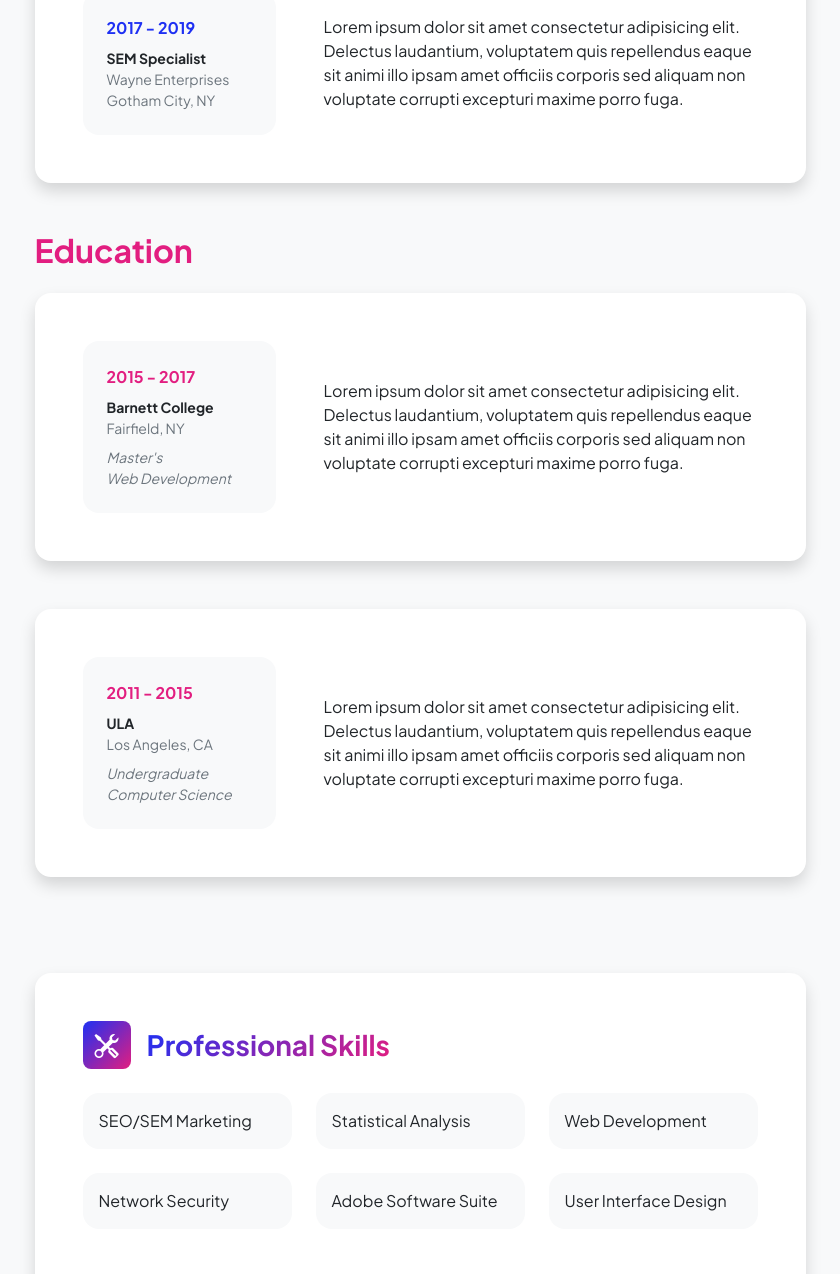
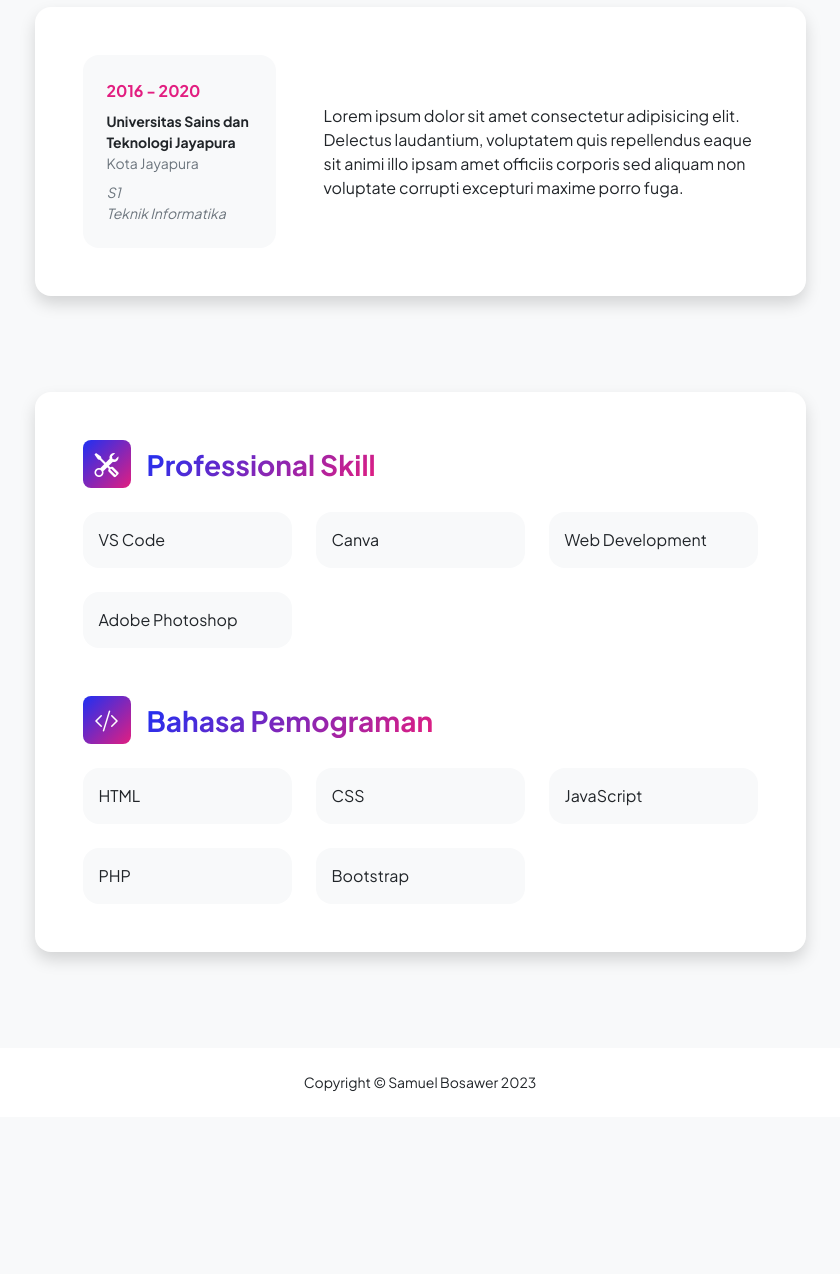
Before and after one commit to samuelbosawer/profile-2023, a plain HTML site: page resume.html in a window 1280 px wide. Shown: the part 651-1925 px from the top of the page, without its empty margins (220-1060 px from the left). After the commit the page ends 1768 px from the top, so only its background shows below. Drawn offline with nearby package versions, Linux system fonts and the light colour scheme.

Commit message:
modifikasi halaman resume.html

```diff
--- a/resume.html
+++ b/resume.html
@@ -5,7 +5,7 @@
         <meta name="viewport" content="width=device-width, initial-scale=1, shrink-to-fit=no" />
         <meta name="description" content="" />
         <meta name="author" content="" />
-        <title>Personal - Start Bootstrap Template</title>
+        <title>Profile - Samuel Bosawer </title>
         <!-- Favicon-->
         <link rel="icon" type="image/x-icon" href="assets/favicon.ico" />
         <!-- Custom Google font-->
@@ -22,7 +22,7 @@
             <!-- Navigation-->
             <nav class="navbar navbar-expand-lg navbar-light bg-white py-3">
                 <div class="container px-5">
-                    <a class="navbar-brand" href="index.html"><span class="fw-bolder text-primary">Start Bootstrap</span></a>
+                    <a class="navbar-brand" href="index.html"><span class="fw-bolder text-primary">Profile Samuel Bosawer</span></a>
                     <button class="navbar-toggler" type="button" data-bs-toggle="collapse" data-bs-target="#navbarSupportedContent" aria-controls="navbarSupportedContent" aria-expanded="false" aria-label="Toggle navigation"><span class="navbar-toggler-icon"></span></button>
                     <div class="collapse navbar-collapse" id="navbarSupportedContent">
                         <ul class="navbar-nav ms-auto mb-2 mb-lg-0 small fw-bolder">
@@ -44,13 +44,10 @@
                         <!-- Experience Section-->
                         <section>
                             <div class="d-flex align-items-center justify-content-between mb-4">
-                                <h2 class="text-primary fw-bolder mb-0">Experience</h2>
+                                <h2 class="text-primary fw-bolder mb-0">Pengalaman</h2>
                                 <!-- Download resume button-->
                                 <!-- Note: Set the link href target to a PDF file within your project-->
-                                <a class="btn btn-primary px-4 py-3" href="#!">
-                                    <div class="d-inline-block bi bi-download me-2"></div>
-                                    Download Resume
-                                </a>
+
                             </div>
                             <!-- Experience Card 1-->
                             <div class="card shadow border-0 rounded-4 mb-5">
@@ -58,71 +55,35 @@
                                     <div class="row align-items-center gx-5">
                                         <div class="col text-center text-lg-start mb-4 mb-lg-0">
                                             <div class="bg-light p-4 rounded-4">
-                                                <div class="text-primary fw-bolder mb-2">2019 - Present</div>
-                                                <div class="small fw-bolder">Web Developer</div>
-                                                <div class="small text-muted">Stark Industries</div>
-                                                <div class="small text-muted">Los Angeles, CA</div>
+                                                <div class="text-primary fw-bolder mb-2">2023 - Sekarang</div>
+                                                <div class="small fw-bolder">Kelas Kursus HTML,CSS</div>
+                                                <div class="small text-muted">SaCode</div>
+                                                <div class="small text-muted">Kota Jayapura</div>
                                             </div>
                                         </div>
                                         <div class="col-lg-8"><div>Lorem ipsum dolor sit amet consectetur adipisicing elit. Delectus laudantium, voluptatem quis repellendus eaque sit animi illo ipsam amet officiis corporis sed aliquam non voluptate corrupti excepturi maxime porro fuga.</div></div>
                                     </div>
                                 </div>
                             </div>
-                            <!-- Experience Card 2-->
-                            <div class="card shadow border-0 rounded-4 mb-5">
-                                <div class="card-body p-5">
-                                    <div class="row align-items-center gx-5">
-                                        <div class="col text-center text-lg-start mb-4 mb-lg-0">
-                                            <div class="bg-light p-4 rounded-4">
-                                                <div class="text-primary fw-bolder mb-2">2017 - 2019</div>
-                                                <div class="small fw-bolder">SEM Specialist</div>
-                                                <div class="small text-muted">Wayne Enterprises</div>
-                                                <div class="small text-muted">Gotham City, NY</div>
-                                            </div>
-                                        </div>
-                                        <div class="col-lg-8"><div>Lorem ipsum dolor sit amet consectetur adipisicing elit. Delectus laudantium, voluptatem quis repellendus eaque sit animi illo ipsam amet officiis corporis sed aliquam non voluptate corrupti excepturi maxime porro fuga.</div></div>
-                                    </div>
-                                </div>
-                            </div>
+
                         </section>
                         <!-- Education Section-->
                         <section>
-                            <h2 class="text-secondary fw-bolder mb-4">Education</h2>
+                            <h2 class="text-secondary fw-bolder mb-4">Pendidikan</h2>
                             <!-- Education Card 1-->
                             <div class="card shadow border-0 rounded-4 mb-5">
                                 <div class="card-body p-5">
                                     <div class="row align-items-center gx-5">
                                         <div class="col text-center text-lg-start mb-4 mb-lg-0">
                                             <div class="bg-light p-4 rounded-4">
-                                                <div class="text-secondary fw-bolder mb-2">2015 - 2017</div>
+                                                <div class="text-secondary fw-bolder mb-2">2016 - 2020</div>
                                                 <div class="mb-2">
-                                                    <div class="small fw-bolder">Barnett College</div>
-                                                    <div class="small text-muted">Fairfield, NY</div>
+                                                    <div class="small fw-bolder">Universitas Sains dan Teknologi Jayapura</div>
+                                                    <div class="small text-muted">Kota Jayapura</div>
                                                 </div>
                                                 <div class="fst-italic">
-                                                    <div class="small text-muted">Master's</div>
-                                                    <div class="small text-muted">Web Development</div>
-                                                </div>
-                                            </div>
-                                        </div>
-                                        <div class="col-lg-8"><div>Lorem ipsum dolor sit amet consectetur adipisicing elit. Delectus laudantium, voluptatem quis repellendus eaque sit animi illo ipsam amet officiis corporis sed aliquam non voluptate corrupti excepturi maxime porro fuga.</div></div>
-                                    </div>
-                                </div>
-                            </div>
-                            <!-- Education Card 2-->
-                            <div class="card shadow border-0 rounded-4 mb-5">
-                                <div class="card-body p-5">
-                                    <div class="row align-items-center gx-5">
-                                        <div class="col text-center text-lg-start mb-4 mb-lg-0">
-                                            <div class="bg-light p-4 rounded-4">
-                                                <div class="text-secondary fw-bolder mb-2">2011 - 2015</div>
-                                                <div class="mb-2">
-                                                    <div class="small fw-bolder">ULA</div>
-                                                    <div class="small text-muted">Los Angeles, CA</div>
-                                                </div>
-                                                <div class="fst-italic">
-                                                    <div class="small text-muted">Undergraduate</div>
-                                                    <div class="small text-muted">Computer Science</div>
+                                                    <div class="small text-muted">S1</div>
+                                                    <div class="small text-muted">Teknik Informatika</div>
                                                 </div>
                                             </div>
                                         </div>
@@ -142,24 +103,22 @@
                                     <div class="mb-5">
                                         <div class="d-flex align-items-center mb-4">
                                             <div class="feature bg-primary bg-gradient-primary-to-secondary text-white rounded-3 me-3"><i class="bi bi-tools"></i></div>
-                                            <h3 class="fw-bolder mb-0"><span class="text-gradient d-inline">Professional Skills</span></h3>
+                                            <h3 class="fw-bolder mb-0"><span class="text-gradient d-inline">Professional Skill</span></h3>
                                         </div>
                                         <div class="row row-cols-1 row-cols-md-3 mb-4">
-                                            <div class="col mb-4 mb-md-0"><div class="d-flex align-items-center bg-light rounded-4 p-3 h-100">SEO/SEM Marketing</div></div>
-                                            <div class="col mb-4 mb-md-0"><div class="d-flex align-items-center bg-light rounded-4 p-3 h-100">Statistical Analysis</div></div>
+                                            <div class="col mb-4 mb-md-0"><div class="d-flex align-items-center bg-light rounded-4 p-3 h-100">VS Code</div></div>
+                                            <div class="col mb-4 mb-md-0"><div class="d-flex align-items-center bg-light rounded-4 p-3 h-100">Canva</div></div>
                                             <div class="col"><div class="d-flex align-items-center bg-light rounded-4 p-3 h-100">Web Development</div></div>
                                         </div>
                                         <div class="row row-cols-1 row-cols-md-3">
-                                            <div class="col mb-4 mb-md-0"><div class="d-flex align-items-center bg-light rounded-4 p-3 h-100">Network Security</div></div>
-                                            <div class="col mb-4 mb-md-0"><div class="d-flex align-items-center bg-light rounded-4 p-3 h-100">Adobe Software Suite</div></div>
-                                            <div class="col"><div class="d-flex align-items-center bg-light rounded-4 p-3 h-100">User Interface Design</div></div>
+                                            <div class="col mb-4 mb-md-0"><div class="d-flex align-items-center bg-light rounded-4 p-3 h-100">Adobe Photoshop</div></div>
                                         </div>
                                     </div>
                                     <!-- Languages list-->
                                     <div class="mb-0">
                                         <div class="d-flex align-items-center mb-4">
                                             <div class="feature bg-primary bg-gradient-primary-to-secondary text-white rounded-3 me-3"><i class="bi bi-code-slash"></i></div>
-                                            <h3 class="fw-bolder mb-0"><span class="text-gradient d-inline">Languages</span></h3>
+                                            <h3 class="fw-bolder mb-0"><span class="text-gradient d-inline">Bahasa Pemograman</span></h3>
                                         </div>
                                         <div class="row row-cols-1 row-cols-md-3 mb-4">
                                             <div class="col mb-4 mb-md-0"><div class="d-flex align-items-center bg-light rounded-4 p-3 h-100">HTML</div></div>
@@ -167,9 +126,8 @@
                                             <div class="col"><div class="d-flex align-items-center bg-light rounded-4 p-3 h-100">JavaScript</div></div>
                                         </div>
                                         <div class="row row-cols-1 row-cols-md-3">
-                                            <div class="col mb-4 mb-md-0"><div class="d-flex align-items-center bg-light rounded-4 p-3 h-100">Python</div></div>
-                                            <div class="col mb-4 mb-md-0"><div class="d-flex align-items-center bg-light rounded-4 p-3 h-100">Ruby</div></div>
-                                            <div class="col"><div class="d-flex align-items-center bg-light rounded-4 p-3 h-100">Node.js</div></div>
+                                            <div class="col mb-4 mb-md-0"><div class="d-flex align-items-center bg-light rounded-4 p-3 h-100">PHP</div></div>
+                                            <div class="col mb-4 mb-md-0"><div class="d-flex align-items-center bg-light rounded-4 p-3 h-100">Bootstrap</div></div>
                                         </div>
                                     </div>
                                 </div>
@@ -182,15 +140,8 @@
         <!-- Footer-->
         <footer class="bg-white py-4 mt-auto">
             <div class="container px-5">
-                <div class="row align-items-center justify-content-between flex-column flex-sm-row">
-                    <div class="col-auto"><div class="small m-0">Copyright &copy; Your Website 2023</div></div>
-                    <div class="col-auto">
-                        <a class="small" href="#!">Privacy</a>
-                        <span class="mx-1">&middot;</span>
-                        <a class="small" href="#!">Terms</a>
-                        <span class="mx-1">&middot;</span>
-                        <a class="small" href="#!">Contact</a>
-                    </div>
+                <div class="row text-center">
+                    <div class="col-12"><div class="small m-0">Copyright &copy; Samuel Bosawer 2023</div></div>
                 </div>
             </div>
         </footer>
```
